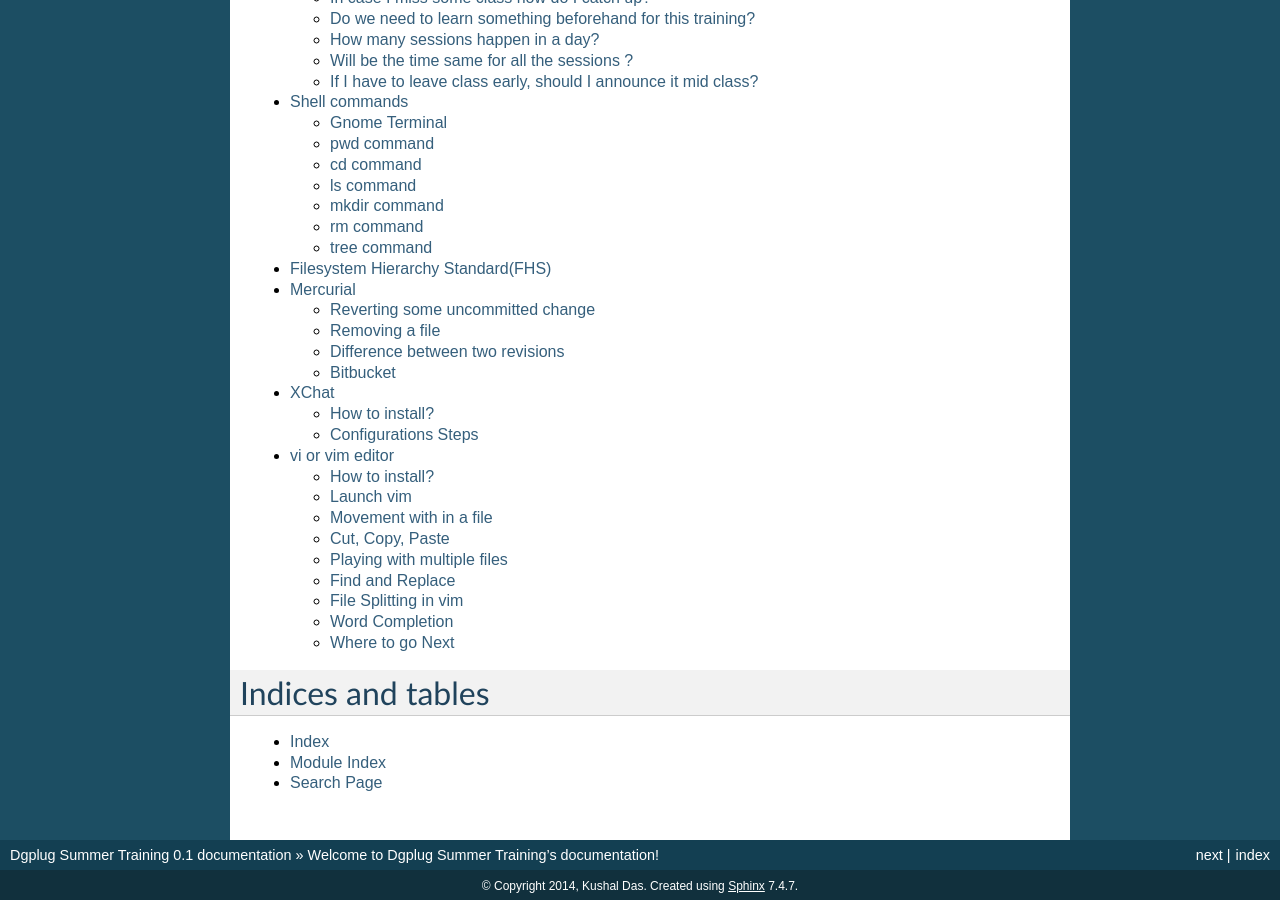
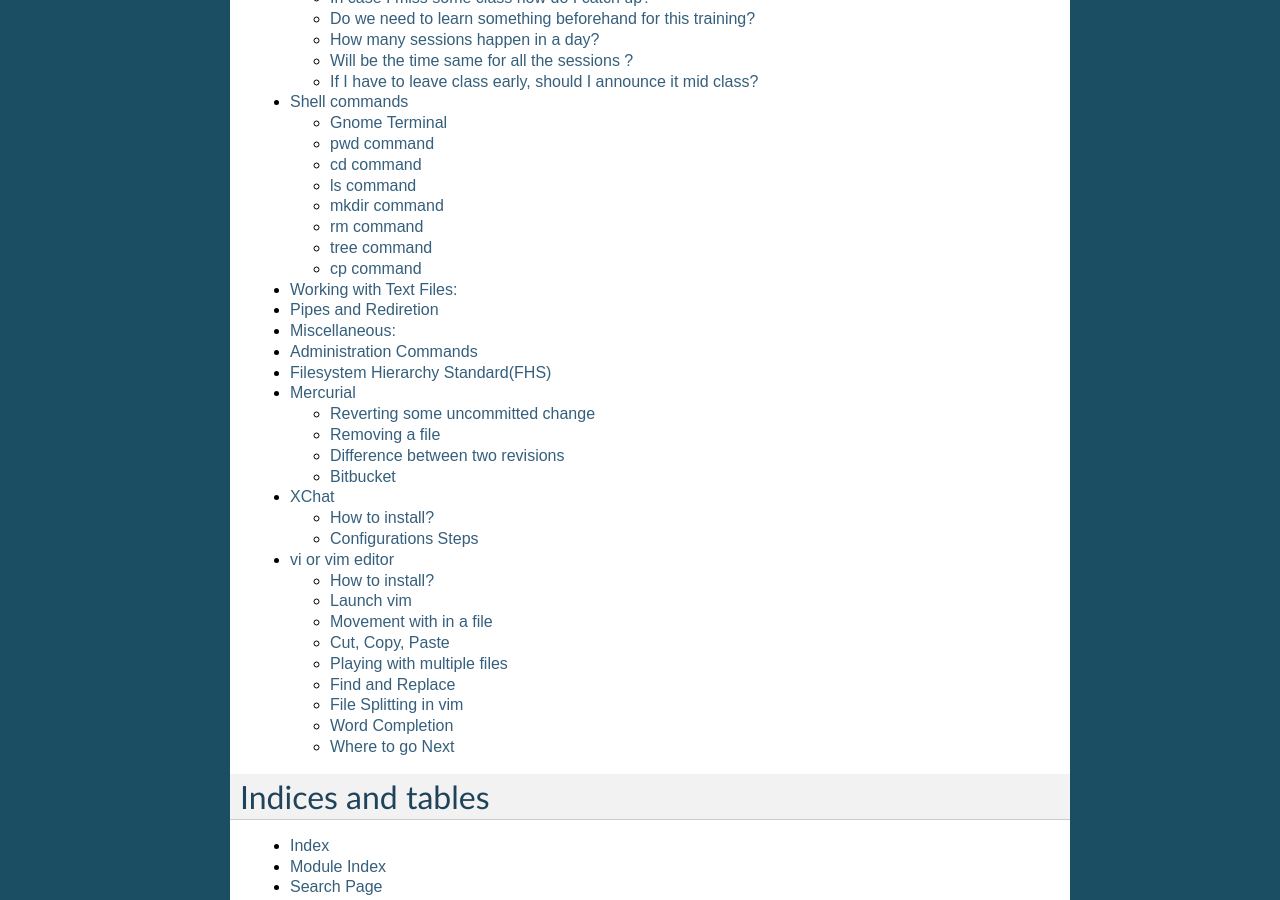
Before and after one commit to kushaldas/summertraining, a Sphinx documentation site: the page built from docs/index.rst, in a window 1280 px wide and 900 px high, scrolled down 494 px. Built offline with Sphinx 7.4.7, drawn with Linux system fonts in a browser that asks for light colours; some of the changed lines change nothing that is shown.

Commit message:
added some essential man commands

```diff
--- a/docs/shell.rst
+++ b/docs/shell.rst
@@ -123,3 +123,134 @@
     ├── Public
     ├── Templates
     └── Videos
+
+cp command
+-------------
+
+*cp*   - Copy a file (or directory).
+
+    Examples:
+
+    cp foo ~/Documents/bar
+        copy a file named "a" (in the current directory) into your Documents directory and name the copy "bar"
+    cp *.jpg ~/Documents
+        copy all files with names ending in ".jpg" into your Documents directory
+    cp -R Documents "Documents backup"
+        copy an entire directory named "Documents"; name the copy "Documents backup". The quotes are needed because of the space in the directory name.
+
+Working with Text Files:
+========================
+
+more and less   - display the contents of a text file, one screenful at a time (hit the spacebar to get the next screen). Note that this only works well with plain text files, not Word files, RTF's, PDF's, or anything else that contains formatting information. less also allows you to go backwards (type "b") in the file. In either one, type "h" for more detailed help.
+
+    Examples:
+
+    more /etc/inetd.config
+        print the inetd.conf file to the terminal, one screen at a time.
+    ps -ax | more
+        use the ps command to generate a list of processes running on the system, and pipe them to more to display them one screen at a time.
+
+grep   - search the contents of a text file, and print lines containing a given word or pattern.
+
+    Examples:
+
+    grep telnet /etc/inetd.config
+        search the inetd.conf file, and print all lines that contain "telnet".
+    ps -ax | grep netinfod
+        use the ps command to generate a list of processes running on the system, then pipe the list through grep, which will print only those lines containing "netinfod". Note: this will list all runing netinfod processes, and also list the process running grep itself.
+
+vi and emacs   - other text editors provided with the standard *nix installation. They're both more powerful than pico, but also a lot harder to figure out if you aren't already familiar with them.
+
+tail   - print the last few lines of a text file. This is mainly useful for examining the last (i.e. most recent) entries in things like log files.
+
+    Examples:
+
+    tail /var/log/system.log
+        print the last screenful of entries from the main system log.
+    tail -1000 /var/log/system.log | more
+        print the last 1000 entries from the main system log, using more to display them one screenful at a time.
+
+Pipes and Rediretion
+====================
+
+`` > ``   - Redirect output from a command to a file on disk. Note: if the file already exist, it will be erased and overwritten without warning, so be careful.
+
+    Example:
+
+    ps -ax > processes.txt
+        Use the ps command to get a list of processes running on the system, and store the output in a file named processes.txt
+
+`` >> ``  - Append output from a command to an existing file on disk.
+
+    Example:
+
+    ps -ax >> processes.txt
+        Tack the current process list onto the end of the file processes.txt
+
+`` < ``   - Read a command's input from a disk file, rather than the user. Be careful not to type ">" by mistake, or you'll erase the contents of the file you're trying to read from.
+
+
+`` | ``   - Pass the output of one command to another for further processing.
+
+    Examples:
+
+    ps -ax | grep Finder
+        Use the ps command to get a list of processes running on the system, and pass the list to grep to search for lines containing "Finder". (Usually, it'll find two: the Finder, and the processes executing grep Finder.)
+
+tee   - Used in the middle of a pipeline, this command allows you to both redirect output to a file, and pass it to further commands in the pipeline.
+
+    Examples:
+
+    ps -ax | tee processes.txt | more
+        Use the ps command to get a list of processes running on the system, store it in the file processes.txt, and also pass it to more to display it one screen at a time.
+
+Miscellaneous:
+==============
+
+man   - display online documentation ("manual pages") for a command.
+
+    Example:
+
+    man ls
+        displays detailed documentation on the ls command
+
+apropos   - list the manual pages relating to a particular keyword.
+
+    Example:
+
+    apropos file
+        list manual pages that mention "file" in their summary line.
+
+find   - Scan a directory structure for files matching certain criteria, and either print their names or do nearly anything else with them.
+
+    Examples:
+
+    find / -name foo
+        Search the entire file structure (including all mounted volumes) for files named exactly "foo", and print their paths.
+    find . -mtime -2
+        Search the current directory and all subdirectories for files modified within the last 2 days.
+
+Administration Commands
+=======================
+
+kill   - Kill (or send other signals to) a process
+
+    Examples:
+
+    kill 220
+        Terminate process #220
+    kill -9 220
+        Terminate process #220 with extreme prejudice
+
+su   - Set user. Allows you to temporarily become another user (root is the default). It'll ask for that user's password. Use the "exit" command to go back to normal.
+
+    Note:
+
+        You must be a member of the "wheel" group to su to root. Use sudo instead.
+
+sudo   - Set user and do. Execute a single command as another user (root is the default). It will ask for your password. Access is controlled by a configuration file and can be made quite complex (see the man page). By default, any administrator use sudo to perform any command as any user.
+
+    Examples:
+
+    sudo rm /private/var/db/.AppleSetupDone
+        Become root just long enough to delete one file.
```
